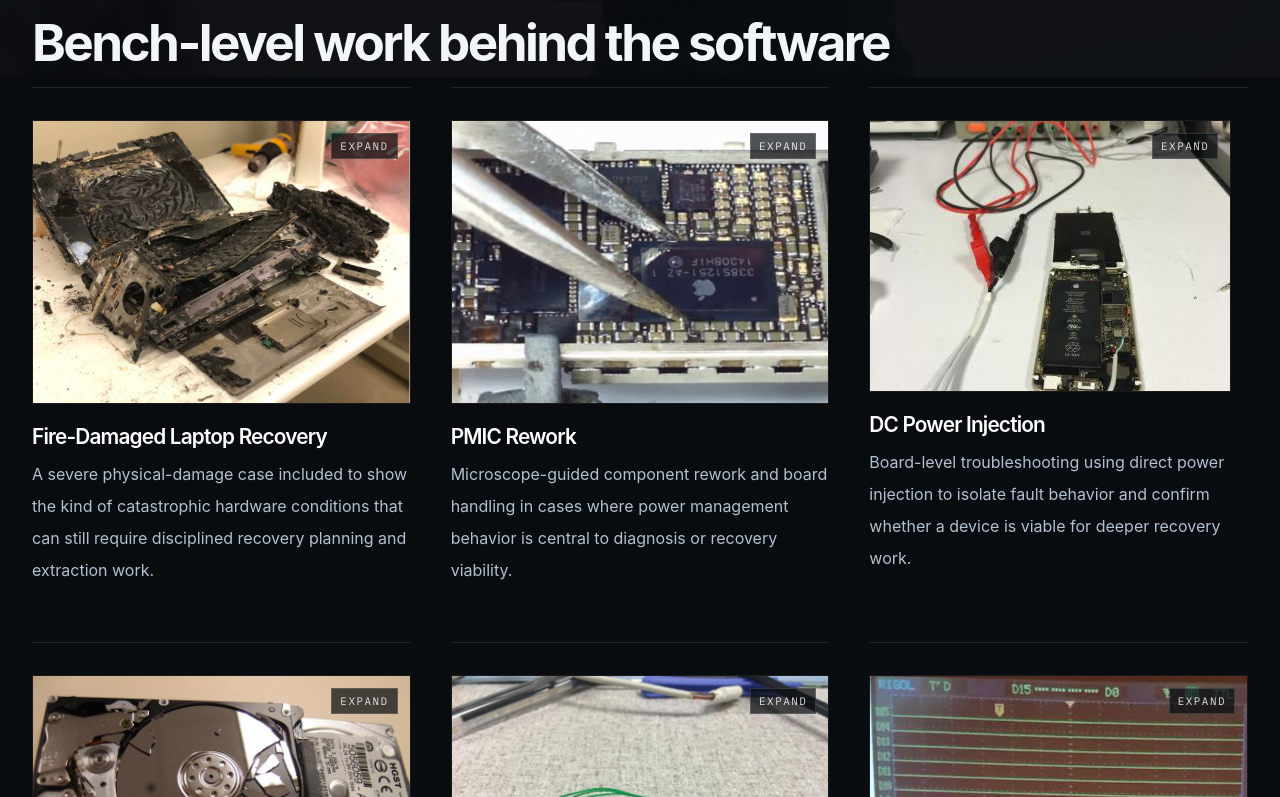
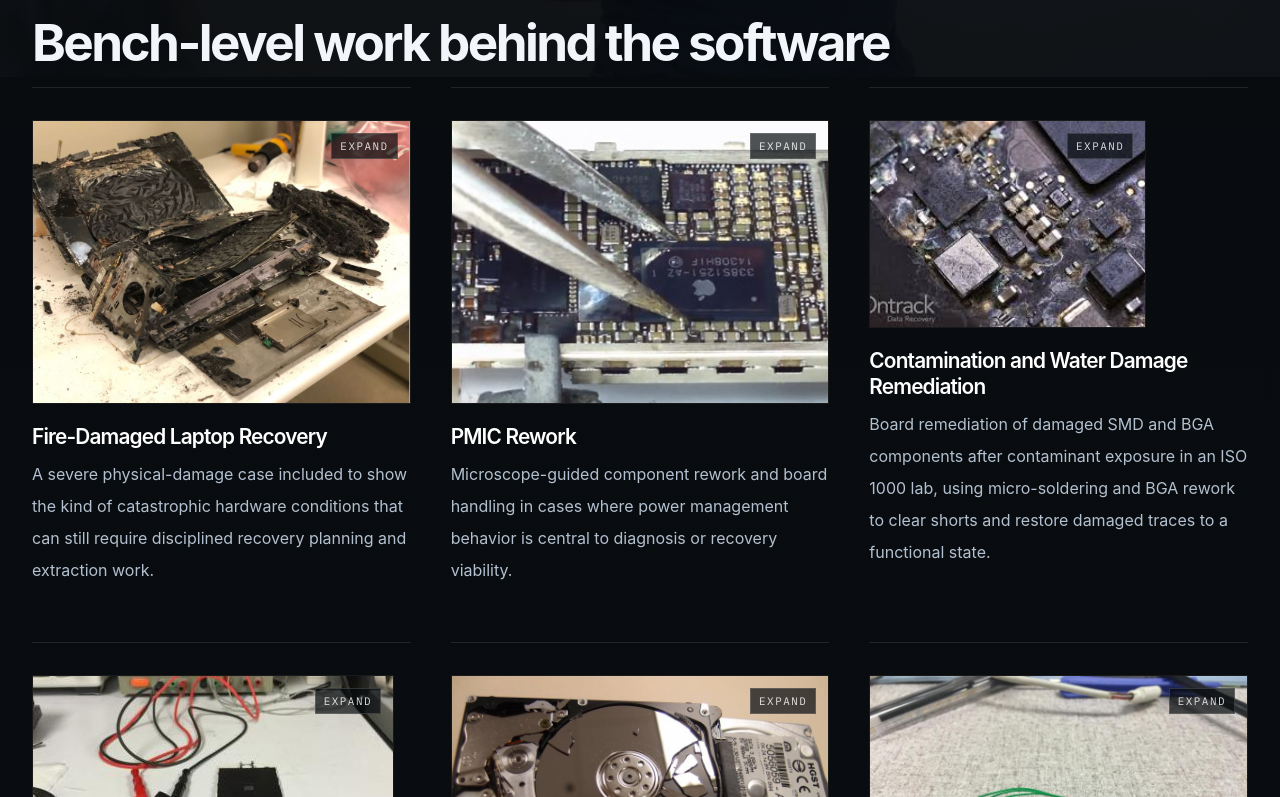
Before and after one commit to mcampetta/portfolio-site, a Next.js app: page / in a window 1280 px wide. Shown: the part 723-1520 px from the top of the page. Built offline with nearby package versions, Linux system fonts and the light colour scheme.

Commit message:
Add water damage lab highlight

```diff
--- a/data/site.ts
+++ b/data/site.ts
@@ -248,6 +248,13 @@ export const siteContent = {
       imageAlt: "Microscope view of PMIC rework on Apple device board",
     },
     {
+      title: "Contamination and Water Damage Remediation",
+      description:
+        "Board remediation of damaged SMD and BGA components after contaminant exposure in an ISO 1000 lab, using micro-soldering and BGA rework to clear shorts and restore damaged traces to a functional state.",
+      image: withBasePath("/portfolio-assets/lab/waterdamage.jpg"),
+      imageAlt: "Water-damaged logic board undergoing board-level remediation and rework",
+    },
+    {
       title: "DC Power Injection",
       description:
         "Board-level troubleshooting using direct power injection to isolate fault behavior and confirm whether a device is viable for deeper recovery work.",
```
Also changed, not shown: public/portfolio-assets/lab/waterdamage.jpg (added).
